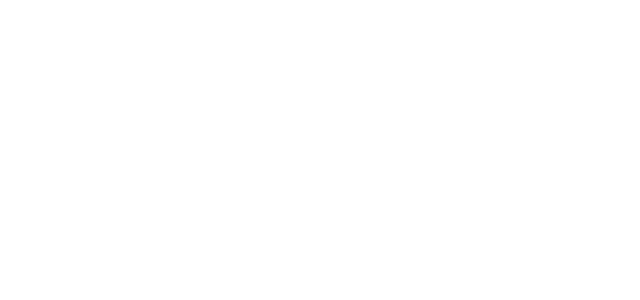
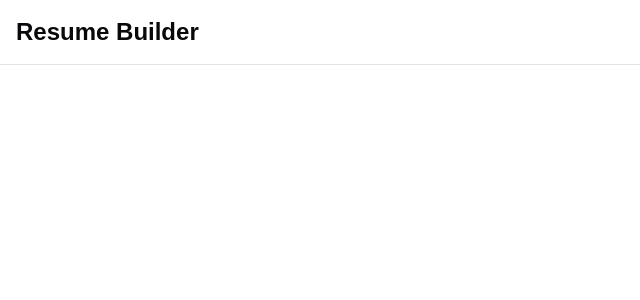
Before and after one commit to TreyMurray00/Resume-Builder, a Next.js app: page / in a window 1280 px wide. Shown: the top 300 px of the page, without its empty margins (0-640 px from the left). Built offline with nearby package versions, Linux system fonts and the light colour scheme.

Commit message:
added layout

```diff
--- a/app/layout.tsx
+++ b/app/layout.tsx
@@ -1,3 +1,4 @@
+
 import type { Metadata } from "next";
 import localFont from "next/font/local";
 import "./globals.css";
@@ -14,7 +15,7 @@
 });
 
 export const metadata: Metadata = {
-  title: "Create Next App",
+  title: "Resume Builder",
   description: "Generated by create next app",
 };
 
@@ -28,8 +29,15 @@
       <body
         className={`${geistSans.variable} ${geistMono.variable} antialiased`}
       >
-        {children}
-      </body>
+           <div className="min-h-screen bg-background">
+            <header className="sticky top-0 z-10 w-full bg-background border-b">
+              <div className="container mx-auto px-4 py-4">
+                <h1 className="text-2xl font-bold">Resume Builder</h1>
+              </div>
+            </header>
+            <main className="container mx-auto px-4 py-8">{children}</main>
+          </div>
+            </body>
     </html>
   );
 }
--- a/app/page.tsx
+++ b/app/page.tsx
@@ -2,8 +2,10 @@
 
 export default function Home() {
   return (
-    <div className="grid grid-rows-[20px_1fr_20px] items-center justify-items-center min-h-screen p-8 pb-20 gap-16 sm:p-20 font-[family-name:var(--font-geist-sans)]">
 
-    </div>
-  );
+      <div className="flex flex-col lg:flex-row gap-8">
+
+      </div>
+
+  )
 }
```
